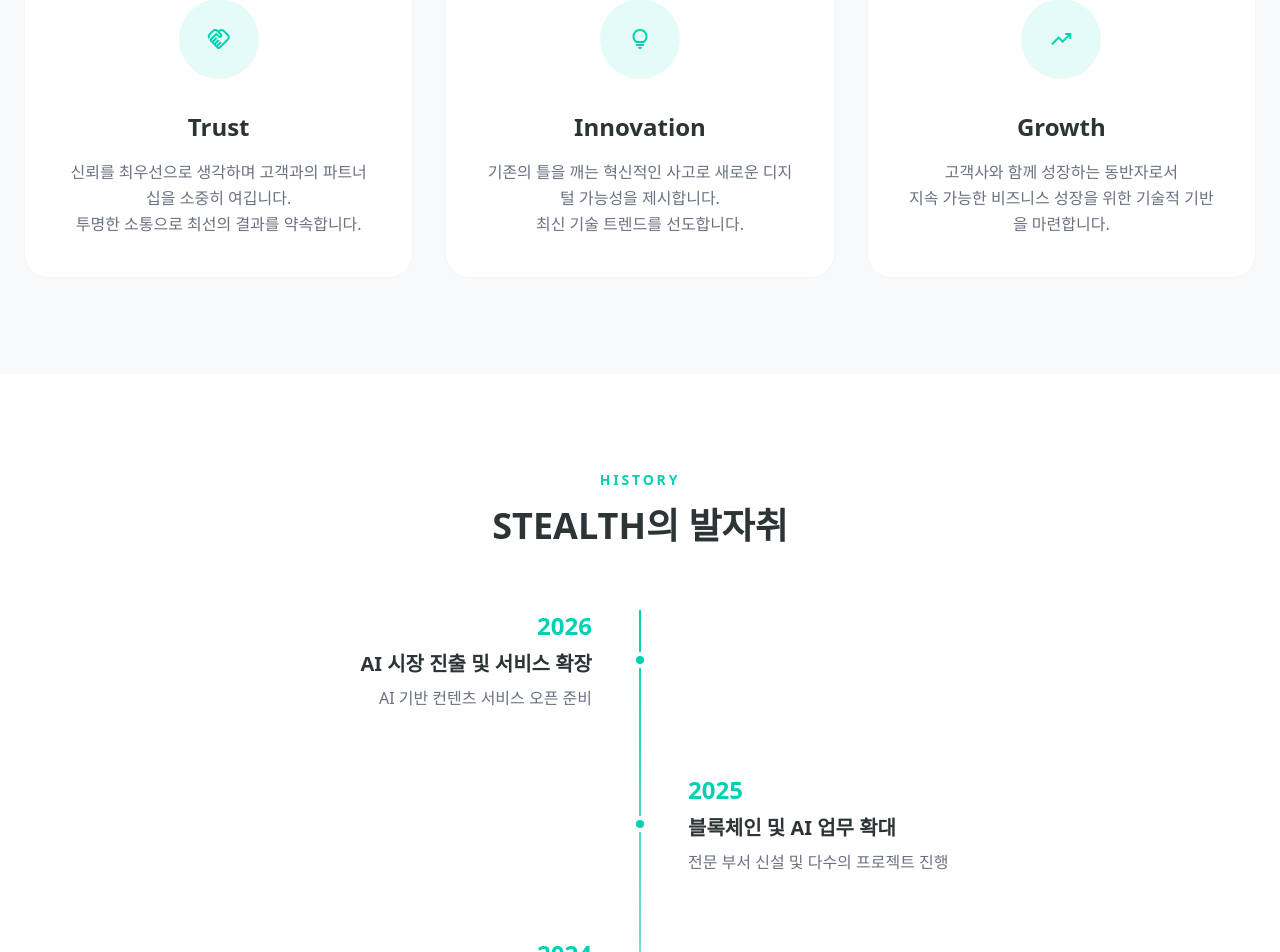
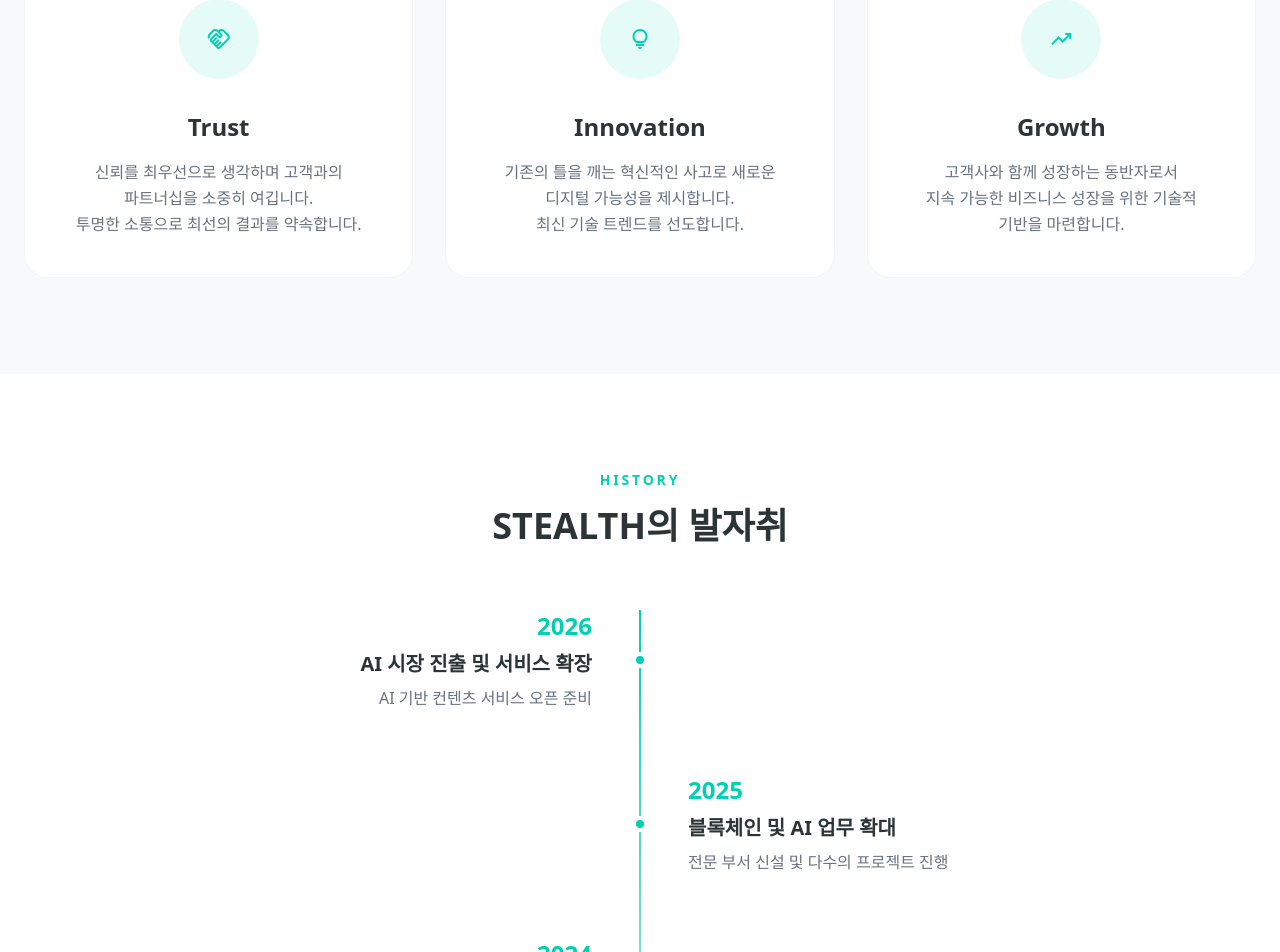
Before and after one commit to stealthit/allmake, a Next.js app: page /consultation/about in a window 1280 px wide. Shown: the part 839-1791 px from the top of the page. Built offline with nearby package versions, Linux system fonts and the light colour scheme; no server answers.

Commit message:
Fix line breaks in About page text

```diff
--- a/src/app/[lang]/about/page.tsx
+++ b/src/app/[lang]/about/page.tsx
@@ -38,7 +38,7 @@ export default async function About({ params }: { params: Promise<{ lang: string
                                 <span className="material-symbols-outlined text-4xl">handshake</span>
                             </div>
                             <h4 className="text-2xl font-bold mb-4">{dictionary.about.value_trust_title}</h4>
-                            <p className="text-gray-500 dark:text-gray-400 leading-relaxed">
+                            <p className="text-gray-500 dark:text-gray-400 leading-relaxed break-keep">
                                 {dictionary.about.value_trust_desc_1}<br />
                                 {dictionary.about.value_trust_desc_2}
                             </p>
@@ -48,7 +48,7 @@ export default async function About({ params }: { params: Promise<{ lang: string
                                 <span className="material-symbols-outlined text-4xl">lightbulb</span>
                             </div>
                             <h4 className="text-2xl font-bold mb-4">{dictionary.about.value_innovation_title}</h4>
-                            <p className="text-gray-500 dark:text-gray-400 leading-relaxed">
+                            <p className="text-gray-500 dark:text-gray-400 leading-relaxed break-keep">
                                 {dictionary.about.value_innovation_desc_1}<br />
                                 {dictionary.about.value_innovation_desc_2}
                             </p>
@@ -58,7 +58,7 @@ export default async function About({ params }: { params: Promise<{ lang: string
                                 <span className="material-symbols-outlined text-4xl">trending_up</span>
                             </div>
                             <h4 className="text-2xl font-bold mb-4">{dictionary.about.value_growth_title}</h4>
-                            <p className="text-gray-500 dark:text-gray-400 leading-relaxed">
+                            <p className="text-gray-500 dark:text-gray-400 leading-relaxed break-keep">
                                 {dictionary.about.value_growth_desc_1}<br />
                                 {dictionary.about.value_growth_desc_2}
                             </p>
```
